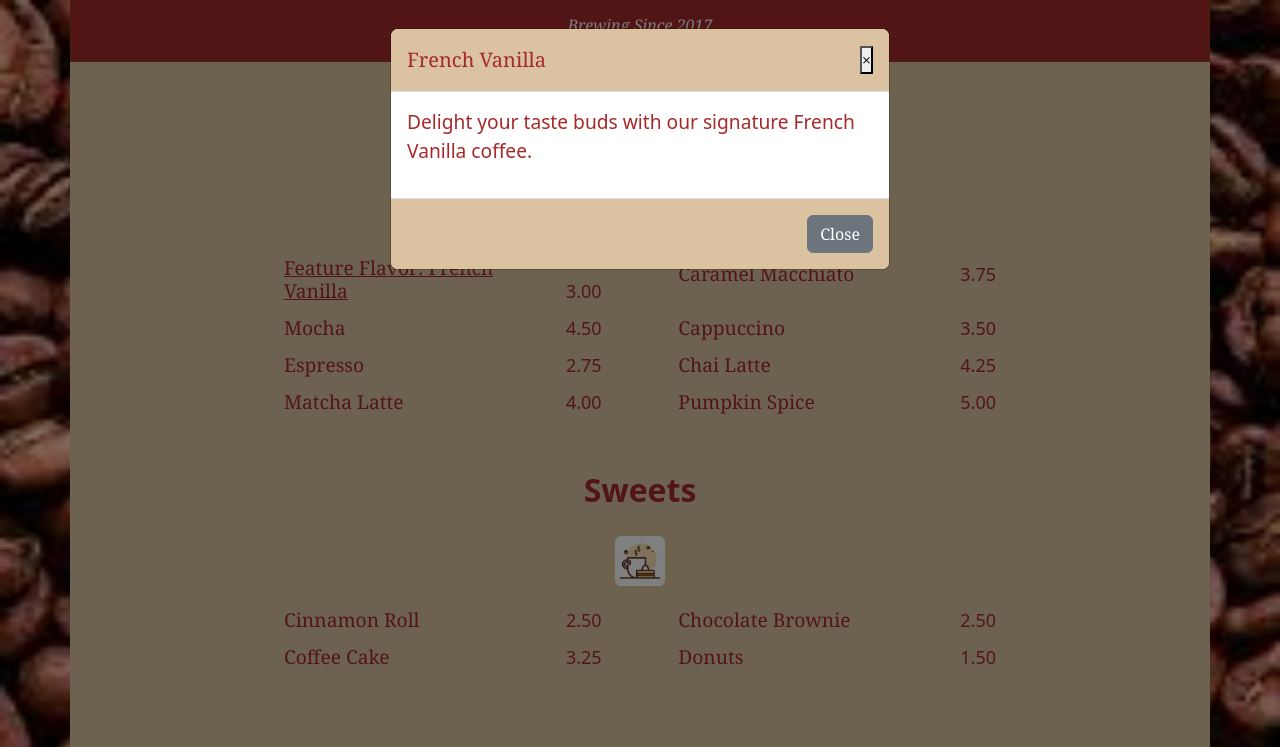
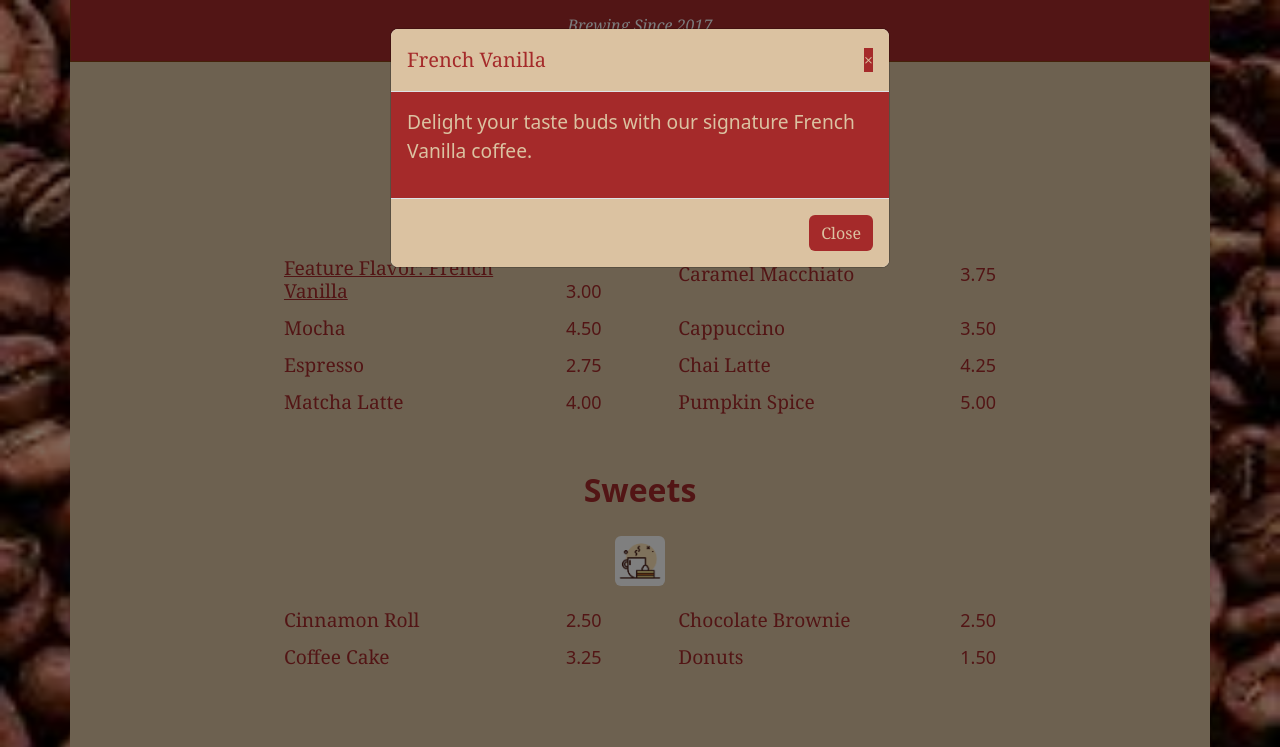
Before and after one commit to cazaresmr/nucamp-cafe, a plain HTML site: page index.html in a window 1280 px wide. Both pictures are taken after a click on the link "Feature Flavor: French Vanilla". Shown: the top 747 px of the page. Drawn offline with nearby package versions, Linux system fonts and the light colour scheme.

Commit message:
Update styles.css with new modal styles

```diff
--- a/css/styles.css
+++ b/css/styles.css
@@ -158,7 +158,19 @@ footer a i:hover {
   transition: ease-in-out 0.3s;
 }
 
-.modal-body p {
-  color: var(--primary-background);
+.modal-body {
+  background-color: brown;
   font-size: 1.2rem;
 }
+
+.modal-body p {
+  color: rgb(219, 194, 161);
+  font-size: 1.2rem;
+}
+
+button.btn.btn-secondary, button.close, span {
+  background-color: brown;
+  border-color: brown;
+  color: rgb(219, 194, 161);
+  border: none;
+}
```
